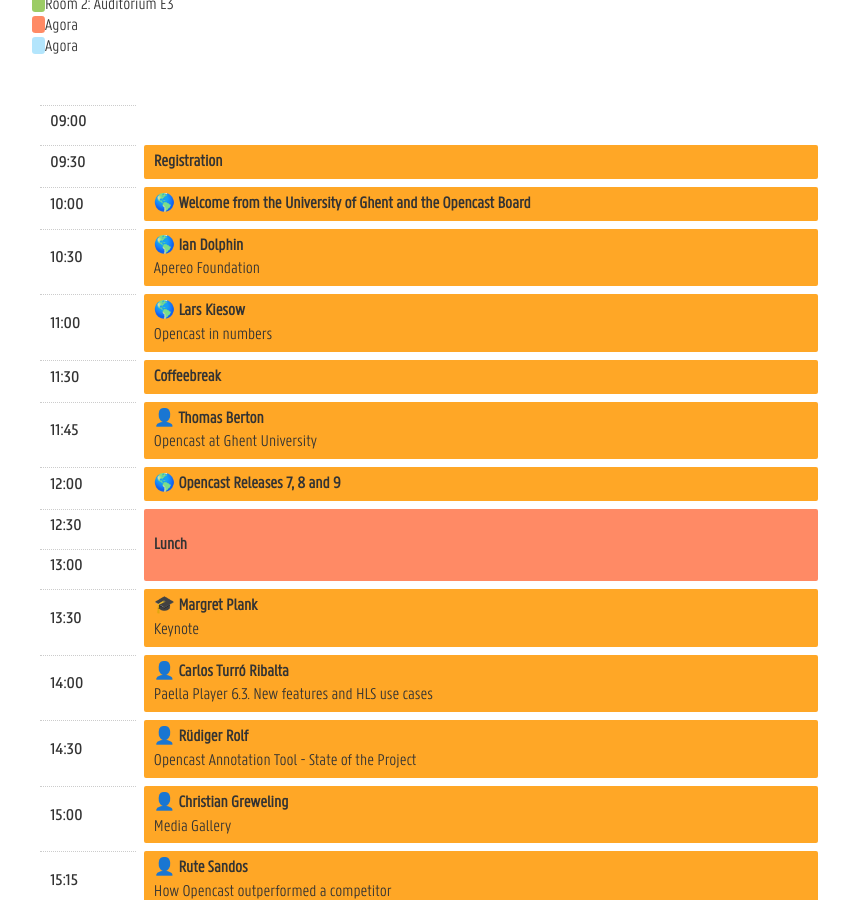
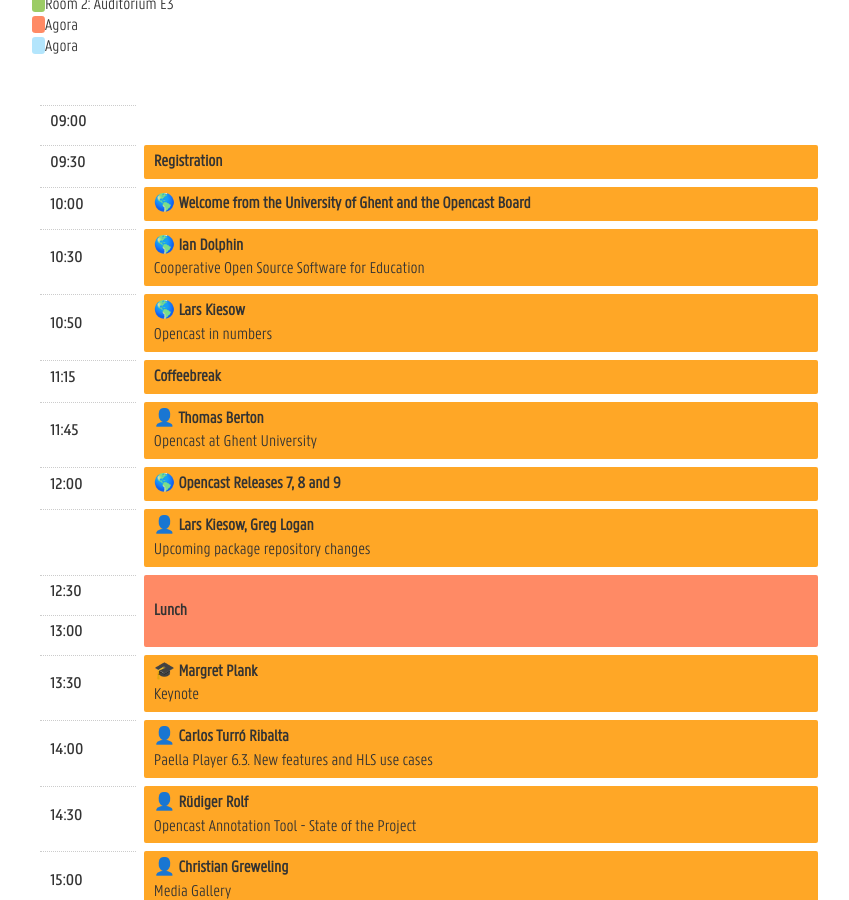
Before and after one commit to mm-dict/oc2020, a Jekyll site: the page built from programme.md, in a window 1280 px wide and 900 px high, scrolled down 985 px. Shown: the whole window, without its empty margins (211-1060 px from the left). Built offline with Jekyll 4.4.1, drawn with Linux system fonts in a browser that asks for light colours; a script that is not in the unit is left out; some of the changed text lies outside the part shown.

Commit message:
schedule changes

```diff
--- a/programme.md
+++ b/programme.md
@@ -70,14 +70,14 @@ Margret Plank is head of the Competence Centre for Non-Textual Materials at the
         </tr>
         <tr>
             <th>10:30</th>
-            <td class="track-1">🌎 Ian Dolphin <span>Apereo Foundation</span></td>
+            <td class="track-1">🌎 Ian Dolphin <span>Cooperative Open Source Software for Education</span></td>
         </tr>
         <tr>
-            <th>11:00</th>
+            <th>10:50</th>
             <td class="track-1">🌎 Lars Kiesow <span>Opencast in numbers</span></td>
         </tr>
         <tr>
-            <th>11:30</th>
+            <th>11:15</th>
             <td class="track-1">Coffeebreak</td>
         </tr>
         <tr>
@@ -87,6 +87,10 @@ Margret Plank is head of the Competence Centre for Non-Textual Materials at the
         <tr>
             <th>12:00</th>
             <td class="track-1">🌎 Opencast Releases 7, 8 and 9</td>
+        </tr>
+        <tr>
+            <th></th>
+            <td class="track-1">👤 Lars Kiesow, Greg Logan <span>Upcoming package repository changes</span></td>
         </tr>
         <tr>
             <th>12:30</th>
@@ -113,7 +117,7 @@ Margret Plank is head of the Competence Centre for Non-Textual Materials at the
         </tr>
         <tr>
             <th>15:15</th>
-            <td class="track-1">👤 Rute Sandos <span>How Opencast outperformed a competitor</span></td>
+            <td class="track-1">👤 Phoebe Miller <span>Serverless Adaptive Bitrate Streaming on AWS</span></td>
         </tr>
         <tr>
             <th>15:30</th>
@@ -212,22 +216,18 @@ Margret Plank is head of the Competence Centre for Non-Textual Materials at the
             <td class="track-1">🎓 Daniel Ebbert, Carlos Turró Ribalta<span>Are students binge watching lecture recordings? Students lecture recording usage patterns over time</span></td>
         </tr>
         <tr>
-            <th>13:50</th>
-            <td class="track-1">👤 Lars Kiesow, Greg Logan <span>Upcoming package repository changes</span></td>
-        </tr>
-        <tr>
             <th>14:00</th>
             <td class="track-1">Margret Plank <span>Usability of the TIB AV-Portal</span></td>
             <td class="track-2">🔧 Greg Logan<span>Why you should have a CI system</span></td>
         </tr>
         <tr>
             <th>14:30</th>
-            <td class="track-1">👤 Philipp Middendorf <span>Use more of Opencast, directly from your LMS! Improving LTI.</span></td>
+            <td class="track-1">👤 Karen Dolan <span>Challenges and Rewards of adopting the LTI Deep Linking tool</span></td>
             <td rowspan="2" class="track-2">🔧 Greg Logan <span>Current State of the CI system, and Why You Should Have a Copy</span></td>
         </tr>
         <tr>
-            <th>15:00</th>
-            <td class="track-1">👤 Karen Dolan <span>Challenges and Rewards of adopting the LTI Deep Linking tool</span></td>
+            <th>14:45</th>
+            <td class="track-1">👤 Olaf Schulte <span>Institutional video policies</span></td>
         </tr>
         <tr>
             <th>15:15</th>
@@ -239,7 +239,7 @@ Margret Plank is head of the Competence Centre for Non-Textual Materials at the
         </tr>
         <tr>
             <th>16:00</th>
-            <td class="track-1">👤 Lars Kiesow, Rüdiger Rolf, Martin Wygas <span>Adopters Statistics and Registration</span></td>
+            <td class="track-1">👤 Lars Kiesow, Rüdiger Rolf <span>Adopters Statistics and Registration</span></td>
         </tr>
         <tr>
             <th>16:15</th>
@@ -297,7 +297,7 @@ Margret Plank is head of the Competence Centre for Non-Textual Materials at the
         </tr>
         <tr>
             <th>10:00</th>
-            <td class="track-1">🔧 Kim Oliver Rinnewitz <span>OSGi Wiring Demystified</span></td>
+            <td class="track-1">🔧 Greg Logan <span>OSGi Wiring Demystified</span></td>
             <td class="track-2">🎓 Christian Greweling, Rüdiger Rolf <span>Why reviewing recordings is important</span></td>
         </tr>
         <tr>
```
Also changed, not shown: other parts of programme.md (+1 -1 lines).
